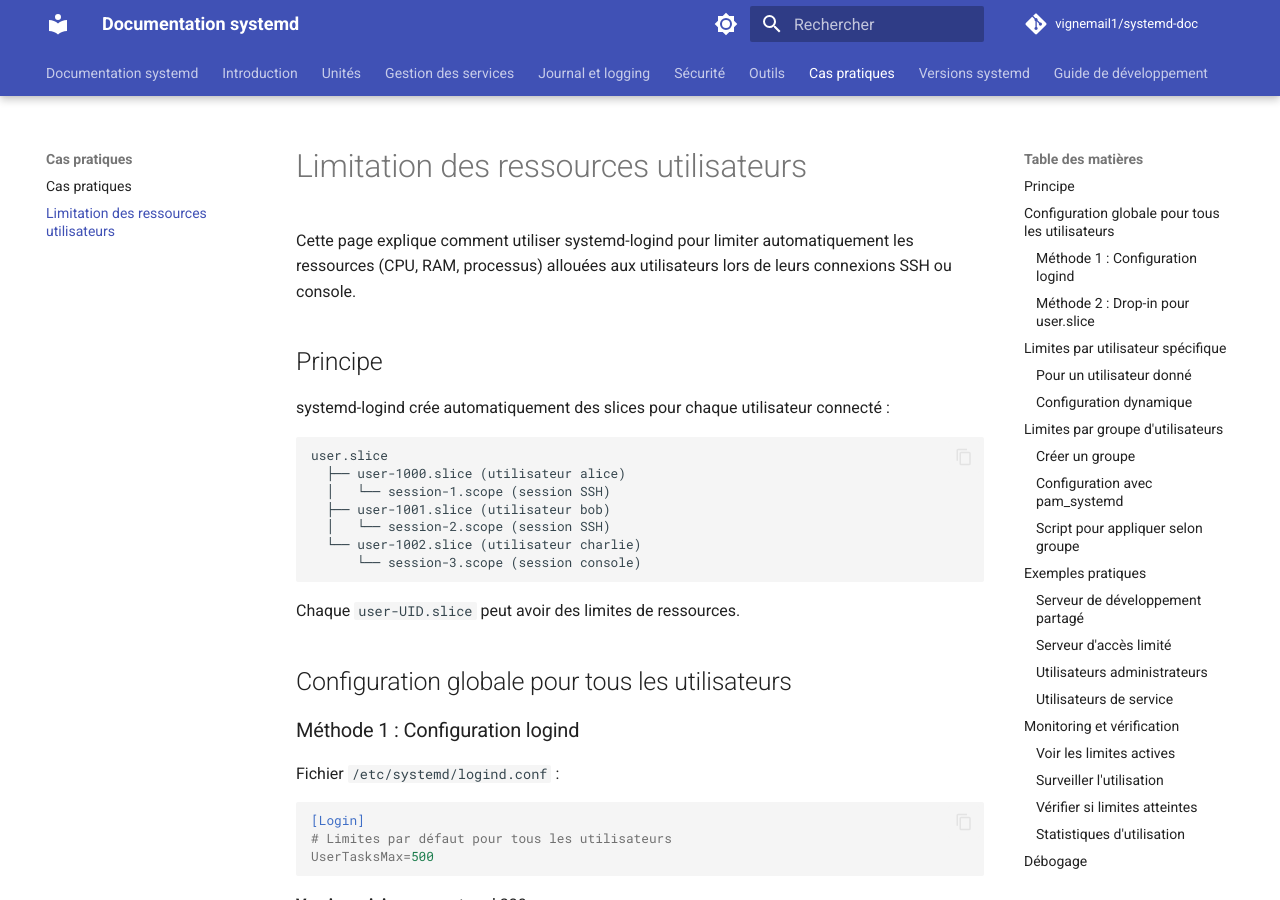
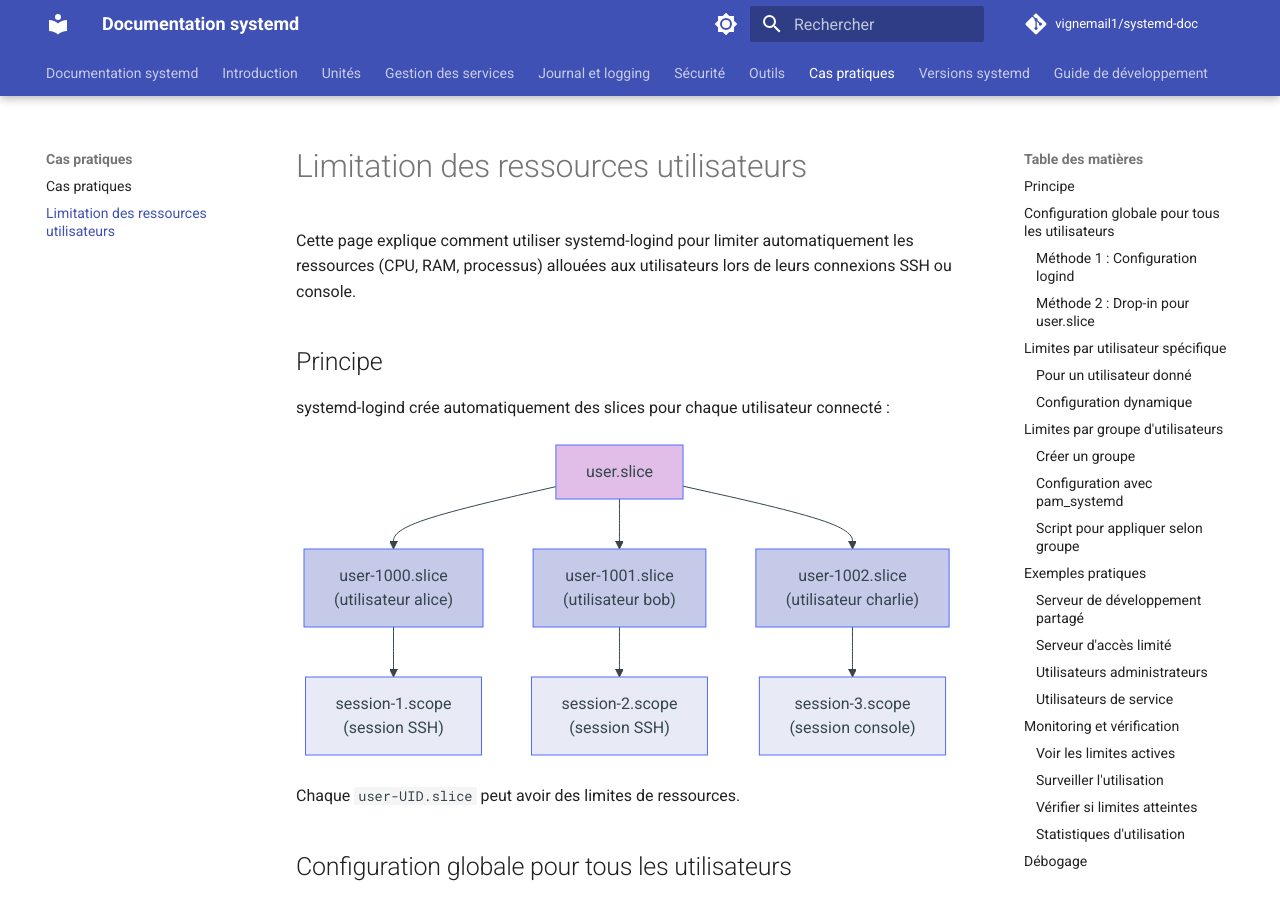
Before and after one commit to vignemail1/systemd-doc, an MkDocs documentation site: the page built from docs/cas-pratiques/limitation-ressources-utilisateurs.md, in a window 1280 px wide and 900 px high. Built offline with MkDocs 1.6.1 and Material for MkDocs 9.7.7, drawn with Linux system fonts in a browser that asks for light colours; comment, search, counter and statistics services are not loaded; some of the changed lines change nothing that is shown.

Commit message:
Ajout diagramme Mermaid pour hiérarchie user slices

````diff
--- a/docs/cas-pratiques/limitation-ressources-utilisateurs.md
+++ b/docs/cas-pratiques/limitation-ressources-utilisateurs.md
@@ -6,14 +6,32 @@ Cette page explique comment utiliser systemd-logind pour limiter automatiquement
 
 systemd-logind crée automatiquement des slices pour chaque utilisateur connecté :
 
-```
-user.slice
-  ├── user-1000.slice (utilisateur alice)
-  │   └── session-1.scope (session SSH)
-  ├── user-1001.slice (utilisateur bob)
-  │   └── session-2.scope (session SSH)
-  └── user-1002.slice (utilisateur charlie)
-      └── session-3.scope (session console)
+```mermaid
+graph TB
+    userslice["user.slice"]
+    alice["user-1000.slice<br/>(utilisateur alice)"]
+    bob["user-1001.slice<br/>(utilisateur bob)"]
+    charlie["user-1002.slice<br/>(utilisateur charlie)"]
+
+    session1["session-1.scope<br/>(session SSH)"]
+    session2["session-2.scope<br/>(session SSH)"]
+    session3["session-3.scope<br/>(session console)"]
+
+    userslice --> alice
+    userslice --> bob
+    userslice --> charlie
+
+    alice --> session1
+    bob --> session2
+    charlie --> session3
+
+    style userslice fill:#E1BEE7
+    style alice fill:#C5CAE9
+    style bob fill:#C5CAE9
+    style charlie fill:#C5CAE9
+    style session1 fill:#E8EAF6
+    style session2 fill:#E8EAF6
+    style session3 fill:#E8EAF6
 ```
 
 Chaque `user-UID.slice` peut avoir des limites de ressources.
````
